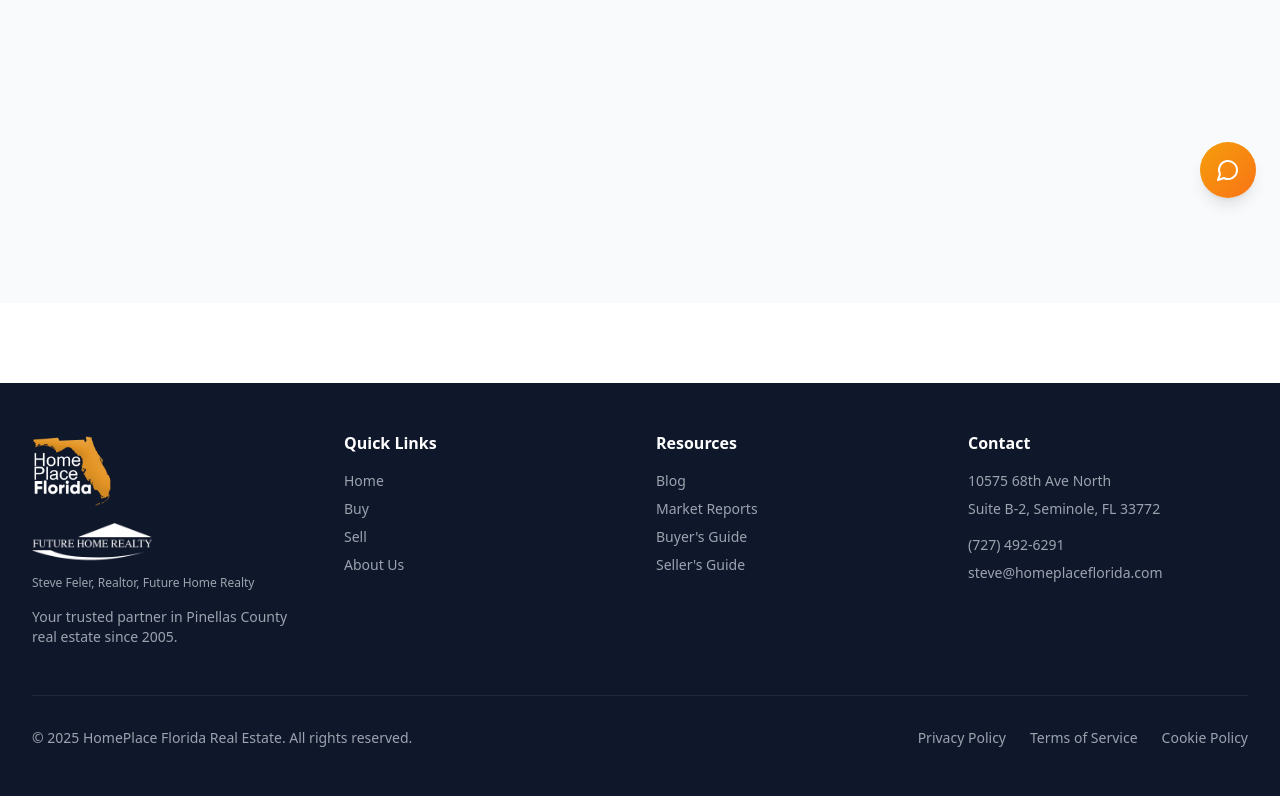
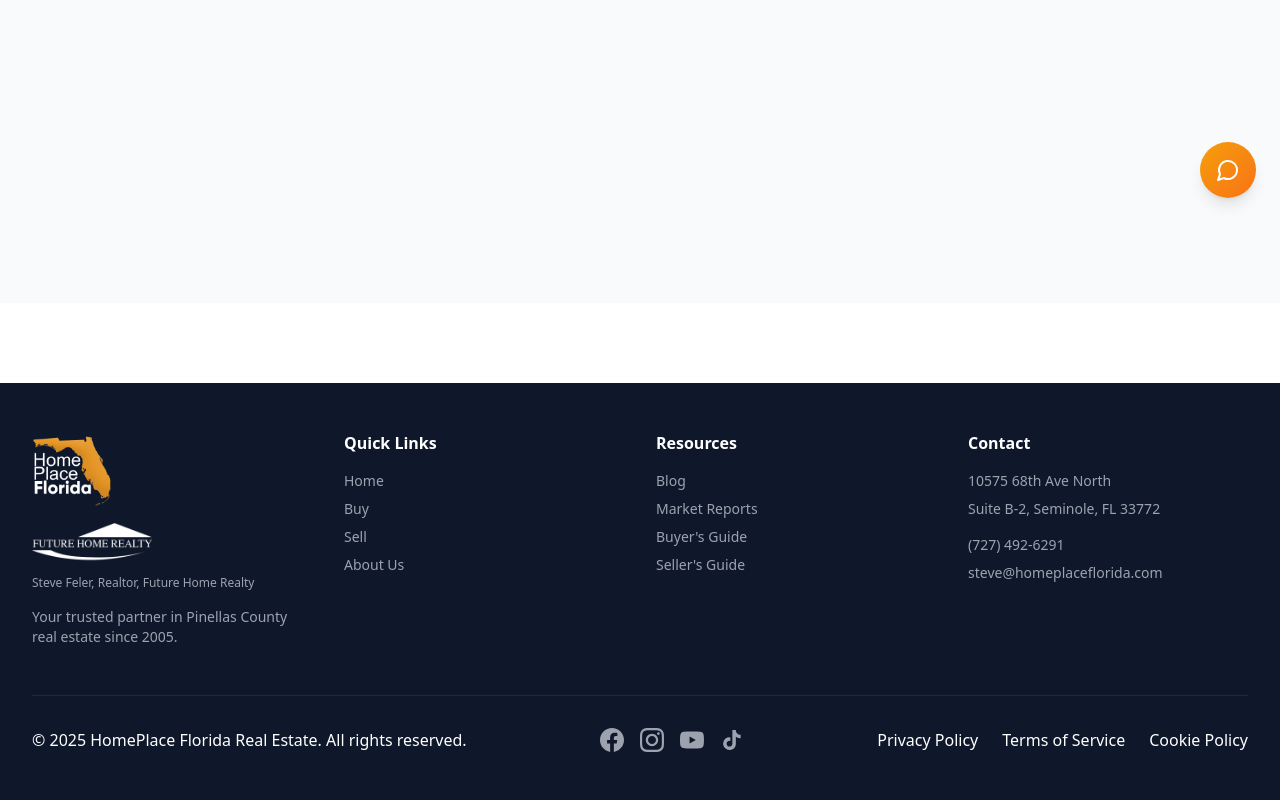
Before and after one commit to sfeler/homeplaceflorida-app, a React (Vite) app: page /Neighborhood in a window 1280 px wide. Shown: the part 578-1378 px from the top of the page. Built offline with nearby package versions, Linux system fonts and the light colour scheme.

Commit message:
Add social media links with icons to footer (Facebook, Instagram, YouTube, TikTok)

```diff
--- a/src/pages/Layout.jsx
+++ b/src/pages/Layout.jsx
@@ -218,7 +218,8 @@
             </div>
           </div>
 
-          <div className="border-t border-slate-800 mt-12 pt-8 flex flex-col md:flex-row justify-between items-center text-sm text-gray-400">
+          <div className="border-t border-slate-800 mt-12 pt-8">
+            <div className="flex flex-col md:flex-row justify-between items-center gap-6">
               <div className="flex items-center gap-3">
                 <p>&copy; {new Date().getFullYear()} HomePlace Florida Real Estate. All rights reserved.</p>
                 {user?.role === 'admin' && (
@@ -227,6 +228,31 @@
                   </Link>
                 )}
               </div>
+
+              {/* Social Media Links */}
+              <div className="flex items-center gap-4">
+                <a href="https://www.facebook.com/HomePlaceFlorida" target="_blank" rel="noopener noreferrer" className="text-gray-400 hover:text-white transition-colors" aria-label="Facebook">
+                  <svg className="w-6 h-6" fill="currentColor" viewBox="0 0 24 24">
+                    <path d="M24 12.073c0-6.627-5.373-12-12-12s-12 5.373-12 12c0 5.99 4.388 10.954 10.125 11.854v-8.385H7.078v-3.47h3.047V9.43c0-3.007 1.792-4.669 4.533-4.669 1.312 0 2.686.235 2.686.235v2.953H15.83c-1.491 0-1.956.925-1.956 1.874v2.25h3.328l-.532 3.47h-2.796v8.385C19.612 23.027 24 18.062 24 12.073z"/>
+                  </svg>
+                </a>
+                <a href="https://www.instagram.com/homeplaceflorida/" target="_blank" rel="noopener noreferrer" className="text-gray-400 hover:text-white transition-colors" aria-label="Instagram">
+                  <svg className="w-6 h-6" fill="currentColor" viewBox="0 0 24 24">
+                    <path d="M12 2.163c3.204 0 3.584.012 4.85.07 3.252.148 4.771 1.691 4.919 4.919.058 1.265.069 1.645.069 4.849 0 3.205-.012 3.584-.069 4.849-.149 3.225-1.664 4.771-4.919 4.919-1.266.058-1.644.07-4.85.07-3.204 0-3.584-.012-4.849-.07-3.26-.149-4.771-1.699-4.919-4.92-.058-1.265-.07-1.644-.07-4.849 0-3.204.013-3.583.07-4.849.149-3.227 1.664-4.771 4.919-4.919 1.266-.057 1.645-.069 4.849-.069zm0-2.163c-3.259 0-3.667.014-4.947.072-4.358.2-6.78 2.618-6.98 6.98-.059 1.281-.073 1.689-.073 4.948 0 3.259.014 3.668.072 4.948.2 4.358 2.618 6.78 6.98 6.98 1.281.058 1.689.072 4.948.072 3.259 0 3.668-.014 4.948-.072 4.354-.2 6.782-2.618 6.979-6.98.059-1.28.073-1.689.073-4.948 0-3.259-.014-3.667-.072-4.947-.196-4.354-2.617-6.78-6.979-6.98-1.281-.059-1.69-.073-4.949-.073zm0 5.838c-3.403 0-6.162 2.759-6.162 6.162s2.759 6.163 6.162 6.163 6.162-2.759 6.162-6.163c0-3.403-2.759-6.162-6.162-6.162zm0 10.162c-2.209 0-4-1.79-4-4 0-2.209 1.791-4 4-4s4 1.791 4 4c0 2.21-1.791 4-4 4zm6.406-11.845c-.796 0-1.441.645-1.441 1.44s.645 1.44 1.441 1.44c.795 0 1.439-.645 1.439-1.44s-.644-1.44-1.439-1.44z"/>
+                  </svg>
+                </a>
+                <a href="https://www.youtube.com/@homeplaceflorida" target="_blank" rel="noopener noreferrer" className="text-gray-400 hover:text-white transition-colors" aria-label="YouTube">
+                  <svg className="w-6 h-6" fill="currentColor" viewBox="0 0 24 24">
+                    <path d="M23.498 6.186a3.016 3.016 0 0 0-2.122-2.136C19.505 3.545 12 3.545 12 3.545s-7.505 0-9.377.505A3.017 3.017 0 0 0 .502 6.186C0 8.07 0 12 0 12s0 3.93.502 5.814a3.016 3.016 0 0 0 2.122 2.136c1.871.505 9.376.505 9.376.505s7.505 0 9.377-.505a3.015 3.015 0 0 0 2.122-2.136C24 15.93 24 12 24 12s0-3.93-.502-5.814zM9.545 15.568V8.432L15.818 12l-6.273 3.568z"/>
+                  </svg>
+                </a>
+                <a href="https://www.tiktok.com/@homeplaceflorida" target="_blank" rel="noopener noreferrer" className="text-gray-400 hover:text-white transition-colors" aria-label="TikTok">
+                  <svg className="w-6 h-6" fill="currentColor" viewBox="0 0 24 24">
+                    <path d="M19.59 6.69a4.83 4.83 0 0 1-3.77-4.25V2h-3.45v13.67a2.89 2.89 0 0 1-5.2 1.74 2.89 2.89 0 0 1 2.31-4.64 2.93 2.93 0 0 1 .88.13V9.4a6.84 6.84 0 0 0-1-.05A6.33 6.33 0 0 0 5 20.1a6.34 6.34 0 0 0 10.86-4.43v-7a8.16 8.16 0 0 0 4.77 1.52v-3.4a4.85 4.85 0 0 1-1-.1z"/>
+                  </svg>
+                </a>
+              </div>
+
               <div className="flex gap-6 mt-4 md:mt-0">
                 <a href="#" className="hover:text-white transition-colors">Privacy Policy</a>
                 <a href="#" className="hover:text-white transition-colors">Terms of Service</a>
@@ -234,6 +260,7 @@
               </div>
             </div>
           </div>
+        </div>
       </footer>
     </div>
   );
```
Lines whose indentation alone changed are shown as unchanged.
